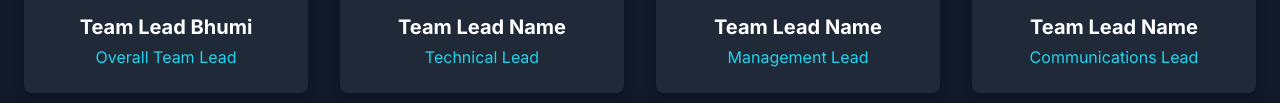
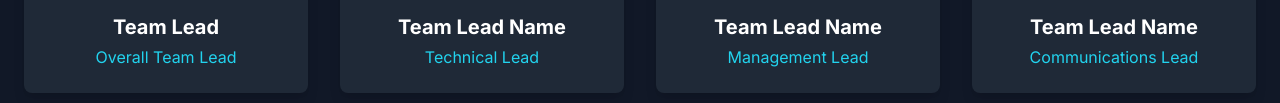
Before and after one commit to varunjalamanchili/SRMSAT2, a plain HTML site: page index.html in a window 1280 px wide. Shown: the part 1574-1677 px from the top of the page. Drawn offline with nearby package versions, Linux system fonts and the light colour scheme.

Commit message:
index.html

```diff
--- a/index.html
+++ b/index.html
@@ -74,7 +74,7 @@
                     <!-- Team Member Card -->
                     <div class="bg-gray-800 rounded-lg p-6 text-center shadow-lg transform hover:-translate-y-2 transition-transform">
                         <img src="https://placehold.co/200x200/374151/FFFFFF?text=Photo" alt="Team Lead" class="w-32 h-32 rounded-full mx-auto mb-4 border-4 border-cyan-500">
-                        <h3 class="text-xl font-bold mb-1">Team Lead Bhumi
+                        <h3 class="text-xl font-bold mb-1">Team Lead
 
                         </h3>
                         <p class="text-cyan-400">Overall Team Lead</p>
```
